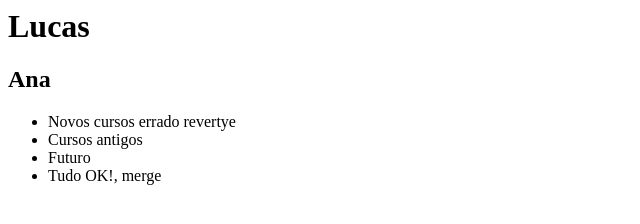
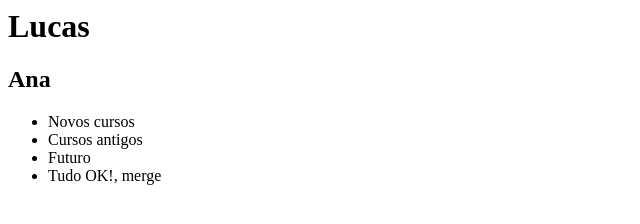
Before and after one commit to lucasGalo/github, a plain HTML site: page index.html in a window 1280 px wide. Shown: the whole page, without its empty margins (0-640 px from the left). Drawn offline with Linux system fonts and the light colour scheme.

Commit message:
Revert "utiliznadno reverrevertendo"
This reverts commit 93e8a1a8c2b096a7f8aee082bd866b198257fdd0.

```diff
--- a/index.html
+++ b/index.html
@@ -3,7 +3,7 @@
 		<h1>Lucas</h1>
 		<h2>Ana</h2>
 		<ul>
-			<li>Novos cursos errado revertye</li>
+			<li>Novos cursos</li>
 			<li>Cursos antigos</li>
 			<li>Futuro</li>
 			<li>Tudo OK!, merge</li>
```
